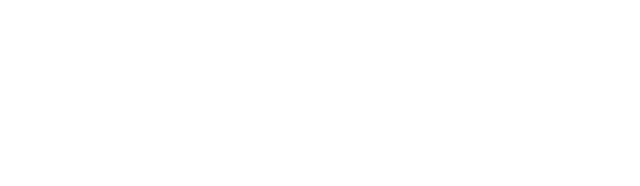
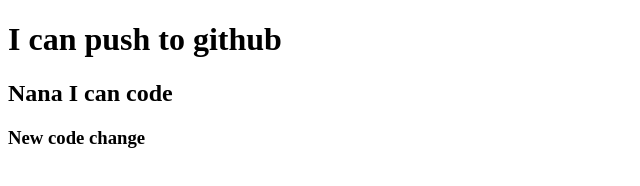
Before and after one commit to Shafiq042/my-second-repo, a plain HTML site: page index.html in a window 1280 px wide. Shown: the whole page, without its empty margins (0-640 px from the left). Drawn offline with Linux system fonts and the light colour scheme.

Commit message:
added heade

```diff
--- a/index.html
+++ b/index.html
@@ -6,6 +6,8 @@
     <title>My Second GitHub Repo</title>
 </head>
 <body>
-
+    <h1>I can push to github</h1>
+    <h2>Nana I can code</h2>
+    <h3>New code change</h3>
 </body>
 </html>
```
